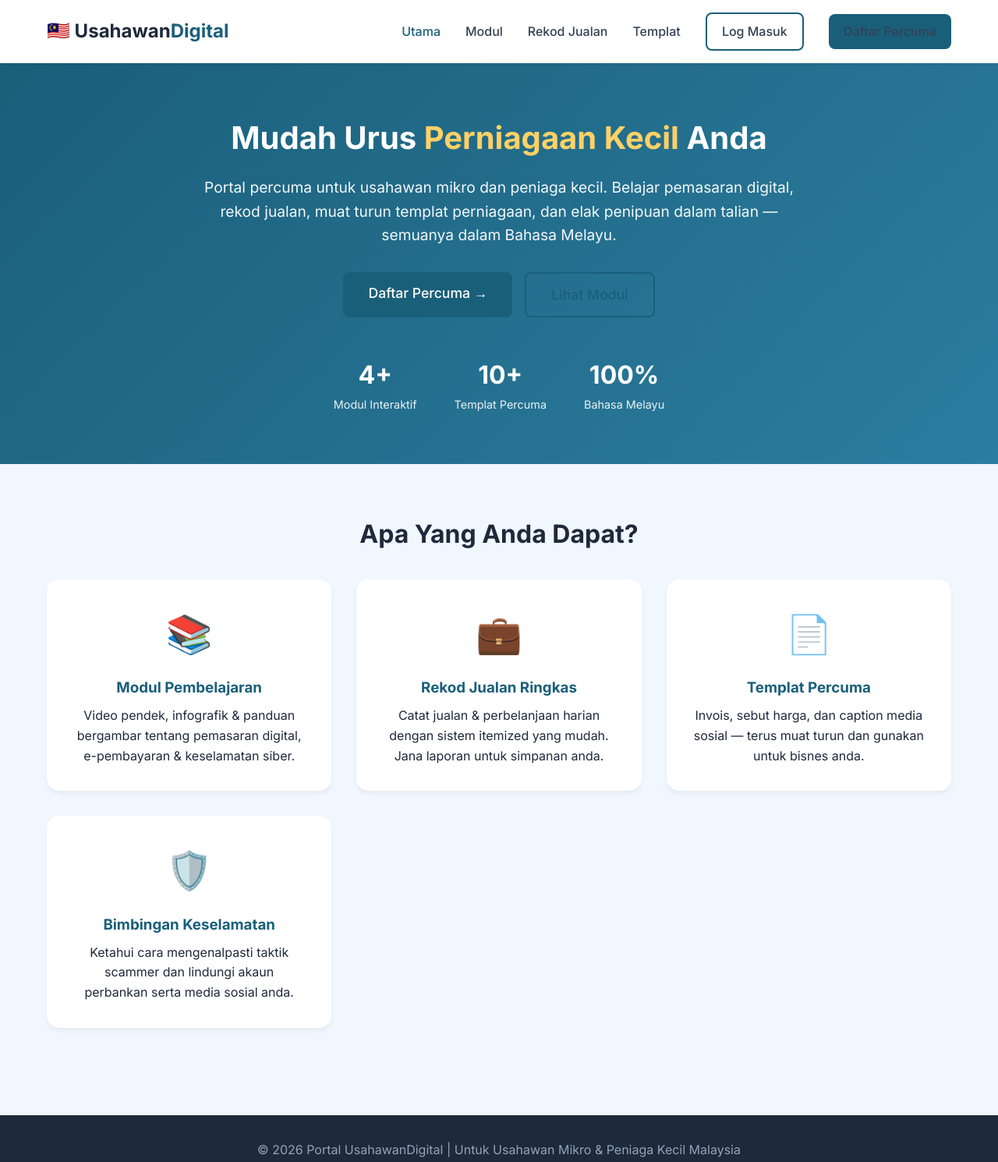
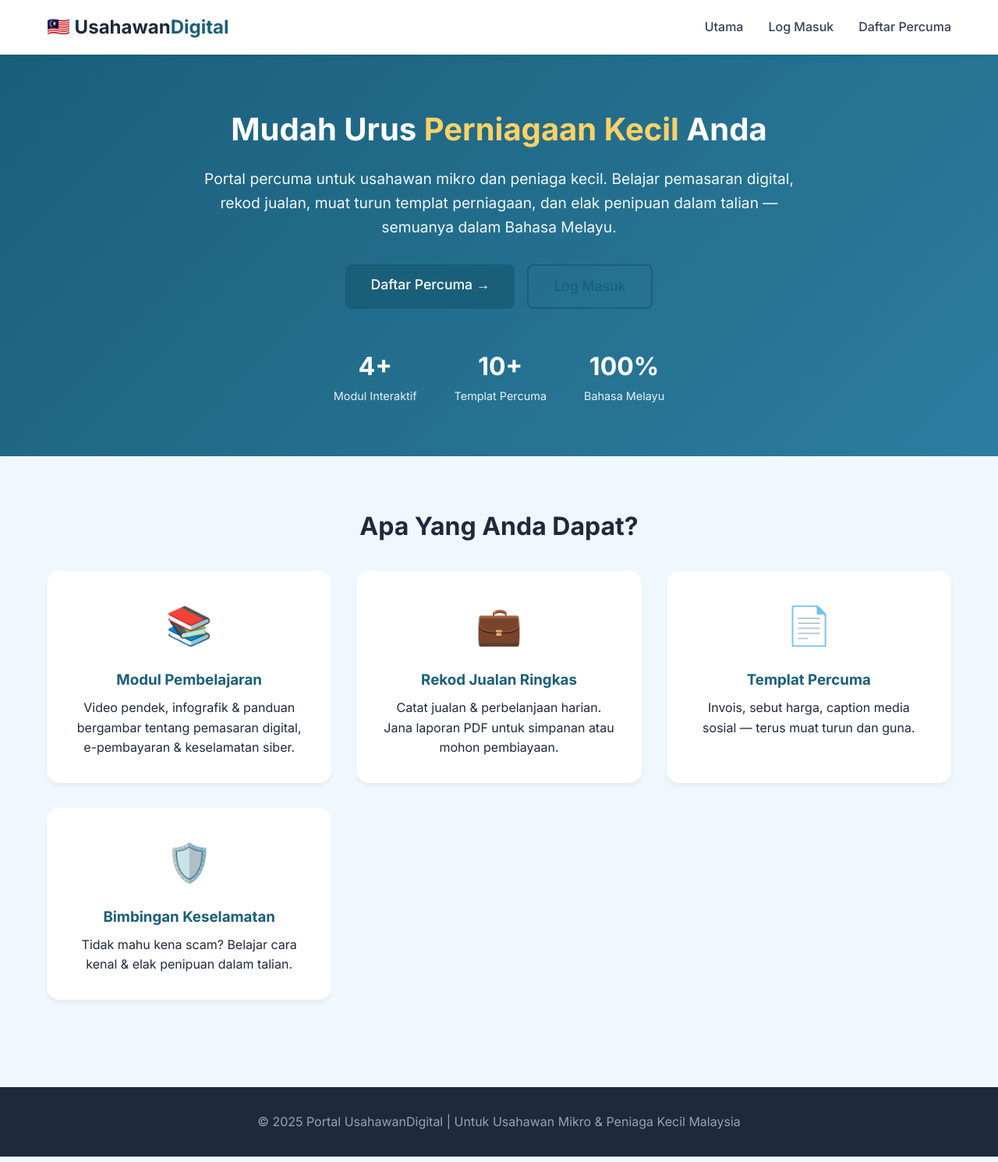
Before and after one commit to hannasu-dev/portal-usahawandigital, a plain HTML site: page index.html in a window 1280 px wide. Shown: the whole page at 78% size. Drawn offline with nearby package versions, Linux system fonts and the light colour scheme.

Commit message:
Revise index.html for content and layout enhancements
Updated the index.html file to improve content and structure.

```diff
--- a/index.html
+++ b/index.html
@@ -15,14 +15,9 @@
                 <h1>🇲🇾 Usahawan<span>Digital</span></h1>
             </div>
             <div class="nav-links" id="navLinks">
-                <a href="index.html" class="active">Utama</a>
-                <a href="modul.html">Modul</a>
-                <a href="jualan.html">Rekod Jualan</a>
-                <a href="templat.html">Templat</a>
-
-                <a href="login.html" id="loginNavBtn" class="btn-outline">Log Masuk</a>
-                <a href="register.html" id="registerNavBtn" class="btn-primary">Daftar Percuma</a>
-                <a href="dashboard.html" id="dashboardNavBtn" style="display:none;" class="btn-primary">Dashboard</a>
+                <a href="index.html">Utama</a>
+                <a href="login.html">Log Masuk</a>
+                <a href="register.html">Daftar Percuma</a>
             </div>
             <button class="mobile-menu-btn" id="mobileMenuBtn">☰</button>
         </div>
@@ -35,7 +30,7 @@
                 <p>Portal percuma untuk usahawan mikro dan peniaga kecil. Belajar pemasaran digital, rekod jualan, muat turun templat perniagaan, dan elak penipuan dalam talian — semuanya dalam Bahasa Melayu.</p>
                 <div class="hero-buttons">
                     <a href="register.html" class="btn-primary btn-large">Daftar Percuma →</a>
-                    <a href="modul.html" class="btn-outline btn-large">Lihat Modul</a>
+                    <a href="login.html" class="btn-outline btn-large">Log Masuk</a>
                 </div>
             </div>
             <div class="hero-stats">
@@ -67,17 +62,17 @@
                 <div class="feature-card">
                     <div class="feature-icon">💼</div>
                     <h3>Rekod Jualan Ringkas</h3>
-                    <p>Catat jualan & perbelanjaan harian dengan sistem itemized yang mudah. Jana laporan untuk simpanan anda.</p>
+                    <p>Catat jualan & perbelanjaan harian. Jana laporan PDF untuk simpanan atau mohon pembiayaan.</p>
                 </div>
                 <div class="feature-card">
                     <div class="feature-icon">📄</div>
                     <h3>Templat Percuma</h3>
-                    <p>Invois, sebut harga, dan caption media sosial — terus muat turun dan gunakan untuk bisnes anda.</p>
+                    <p>Invois, sebut harga, caption media sosial — terus muat turun dan guna.</p>
                 </div>
                 <div class="feature-card">
                     <div class="feature-icon">🛡️</div>
                     <h3>Bimbingan Keselamatan</h3>
-                    <p>Ketahui cara mengenalpasti taktik scammer dan lindungi akaun perbankan serta media sosial anda.</p>
+                    <p>Tidak mahu kena scam? Belajar cara kenal & elak penipuan dalam talian.</p>
                 </div>
             </div>
         </div>
@@ -85,13 +80,12 @@
 
     <footer>
         <div class="container">
-            <p>&copy; 2026 Portal UsahawanDigital | Untuk Usahawan Mikro & Peniaga Kecil Malaysia</p>
+            <p>&copy; 2025 Portal UsahawanDigital | Untuk Usahawan Mikro & Peniaga Kecil Malaysia</p>
         </div>
     </footer>
 
     <script src="https://cdn.jsdelivr.net/npm/@supabase/supabase-js@2"></script>
     <script src="js/supabase.js"></script>
     <script src="js/auth.js"></script>
-    <script src="js/main.js"></script>
 </body>
 </html>
```
